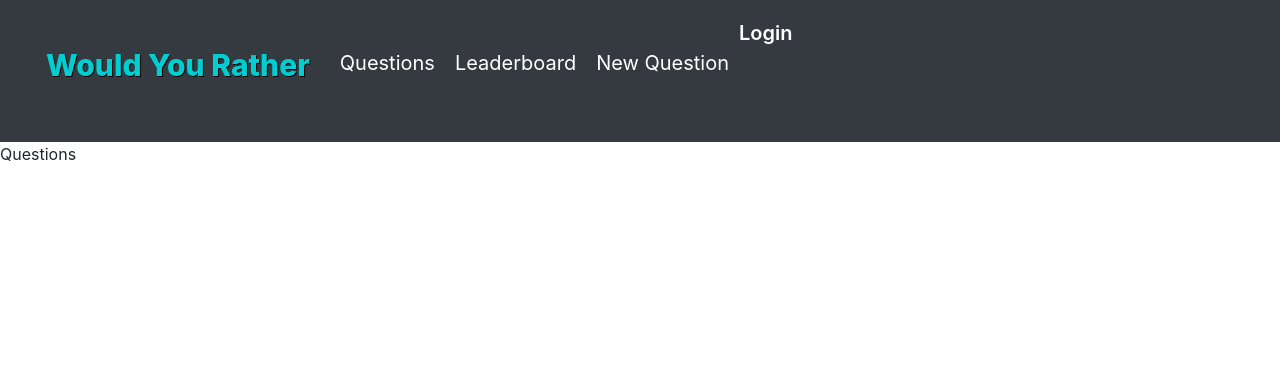
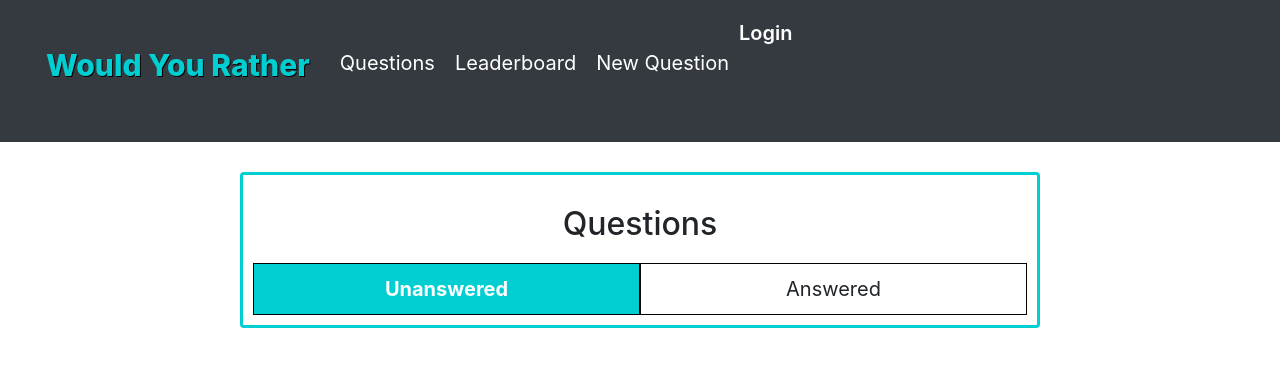
Before and after one commit to SarahV2/ReactND-Project2-Would_You_Rather, a React (Create React App) app: page / in a window 1280 px wide. Shown: the top 366 px of the page. Built offline with nearby package versions, Linux system fonts and the light colour scheme.

Commit message:
filter questions list based on user ID

```diff
--- a/src/components/Questions.js
+++ b/src/components/Questions.js
@@ -1,11 +1,44 @@
 import React, { Component } from 'react'
 import { connect } from 'react-redux'
+import { Card } from 'react-bootstrap'
+
 export class Questions extends Component {
     state = {
-        allQuestions: []
+        allQuestions: [],
+        unansweredQList: [],
+        answeredQList: [],
+        displayList: [],
+        activeTab: 'unanswered'
+    }
+
+    handleTabChange = (e, clickedTab) => {
+        e.preventDefault();
+        console.log(clickedTab)
+        const { activeTab } = this.state
+        const currentActiveTab = document.getElementById(activeTab)
+        const targetTab = document.getElementById(clickedTab)
+
+        currentActiveTab.classList.remove('activeTab')
+        targetTab.classList.add('activeTab')
+        let chosenList = ''
+        if (clickedTab === 'unanswered') {
+            chosenList = this.state.unansweredQList
+        }
+        else {
+            chosenList = this.state.answeredQList
+        }
+        this.setState({
+            activeTab: clickedTab,
+            displayList: chosenList
+        })
+
+
+
+
+
     }
     componentDidMount() {
-        const { questions } = this.props
+        const { questions, currentUser } = this.props
         // Convert the "question" object that holds all objects of questions
         // to an array of objects, for easier access.
 
@@ -15,24 +48,50 @@ export class Questions extends Component {
                 var question = questions[question]
                 allQuestions.push(question)
             }
+
+
+            const answeredQuestionsList = allQuestions.filter((question) =>
+                question.optionOne.votes.includes(currentUser.id) || question.optionTwo.votes.includes(currentUser.id)
+            )
+            //    console.log(answeredQuestionsList)
+
+            const unansweredQuestionsList = allQuestions.filter((question) =>
+                !(question.optionOne.votes.includes(currentUser.id)) && !(question.optionTwo.votes.includes(currentUser.id))
+            )
+            // console.log(unansweredQuestionsList)
+
             this.setState({
-                allQuestions
+                allQuestions,
+                answeredQList: answeredQuestionsList,
+                unansweredQList: unansweredQuestionsList,
+                displayList:unansweredQuestionsList
             })
+
         }
+
+
     }
 
 
     render() {
         const { currentUser, users, questions } = this.props
-        console.log(this.props)
-        console.log(questions)
+        //   console.log(this.props)
+        //   console.log(questions)
         const { allQuestions } = this.state
-        console.log(allQuestions)
+        //    console.log(allQuestions)
+        const { displayList } = this.state
+        console.log(displayList)
         //console.log(this.props.currentUser)
         return (
-            <div>
-                Questions
-            </div>
+            <div className='center'>
+                <Card style={{ width: '50rem', padding: '10px', border: '3px solid #00ced1' }}>
+                    <h2 style={{ margin: '20px' }}>Questions </h2>
+                    <div className='tabs'>
+                        <div id='unanswered' className='questionTab activeTab' onClick={(e) => this.handleTabChange(e, 'unanswered')}>Unanswered</div>
+                        <div id='answered' className='questionTab' onClick={(e) => this.handleTabChange(e, 'answered')}>Answered</div>
+                    </div>
+                </Card>
+            </div >
         )
     }
 }
--- a/src/index.css
+++ b/src/index.css
@@ -175,3 +175,31 @@ input[type='text'] {
   display: flex;
   flex-direction: column;
 }
+
+.tabs {
+  display: flex;
+  flex-direction: row;
+  text-align: center;
+  margin: auto;
+  width: 100%;
+}
+
+.questionTab {
+  border: 1px solid black;
+  padding: 10px;
+  font-size: 20px;
+  width: 100%;
+
+}
+
+.clear:after {
+  clear: both;
+  display: table;
+  content: '';
+}
+
+.activeTab{
+  background-color:#00ced1 ;
+  color: white;
+  font-weight: bold;
+}
```
